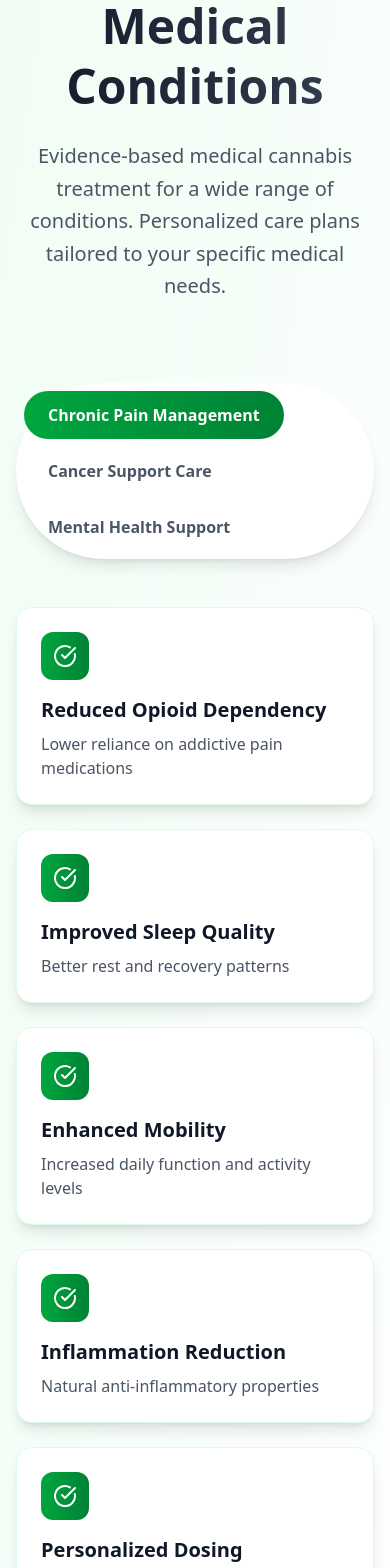
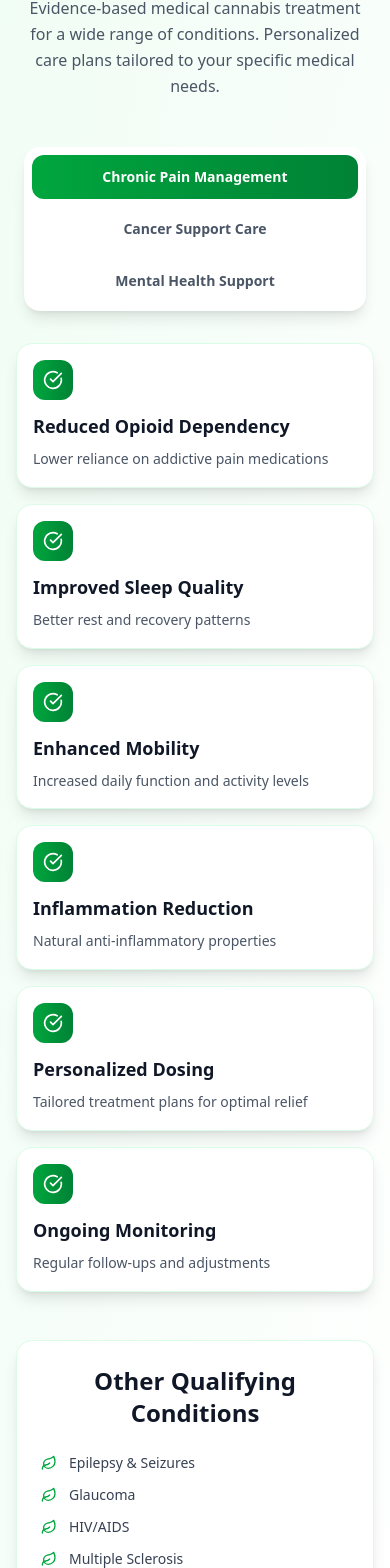
Before and after one commit to defidrum/legal-weed-doc, a React (Vite) app: page / in a window 390 px wide. Shown: the part 1417-2985 px from the top of the page. Built offline with nearby package versions, Linux system fonts and the light colour scheme.

Commit message:
legal weed doc init

```diff
--- a/src/components/LegalWeedDoc.tsx
+++ b/src/components/LegalWeedDoc.tsx
@@ -357,26 +357,27 @@ const LegalWeedDocWebsite = () => {
       </section>
 
       {/* Conditions Section */}
-      <section id="conditions" className="py-24 bg-gradient-to-br from-green-50 to-white">
+      <section id="conditions" className="py-16 md:py-24 bg-gradient-to-br from-green-50 to-white">
         <div className="max-w-7xl mx-auto px-4 sm:px-6 lg:px-8">
-          <div className="text-center mb-20">
-            <h2 className="text-5xl md:text-6xl font-bold bg-gradient-to-r from-gray-900 to-gray-700 bg-clip-text text-transparent mb-6 leading-tight md:leading-snug">
+          <div className="text-center mb-12 md:mb-20">
+            <h2 className="text-3xl sm:text-4xl md:text-5xl lg:text-6xl font-bold bg-gradient-to-r from-gray-900 to-gray-700 bg-clip-text text-transparent mb-4 md:mb-6 leading-tight">
               Qualifying Medical Conditions
             </h2>
-            <p className="text-xl text-gray-600 max-w-4xl mx-auto leading-relaxed">
+            <p className="text-base sm:text-lg md:text-xl text-gray-600 max-w-4xl mx-auto leading-relaxed px-2">
               Evidence-based medical cannabis treatment for a wide range of conditions.
               Personalized care plans tailored to your specific medical needs.
             </p>
           </div>
 
-          {/* Condition Selector */}
-          <div className="flex justify-center mb-12">
-            <div className="bg-white rounded-full shadow-lg p-2 flex gap-2 flex-wrap">
+          {/* Condition Selector - Mobile Friendly */}
+          <div className="flex justify-center mb-8 md:mb-12 px-2">
+            <div className="bg-white rounded-2xl md:rounded-full shadow-lg p-2 w-full max-w-4xl">
+              <div className="flex flex-col sm:flex-row gap-2 sm:gap-2">
                 {Object.keys(conditionTreatments).map((condition) => (
                   <button
                     key={condition}
                     onClick={() => setSelectedCondition(condition)}
-                  className={`px-6 py-3 rounded-full font-semibold transition-all duration-300 ${
+                    className={`px-4 sm:px-6 py-3 rounded-xl sm:rounded-full font-semibold transition-all duration-300 text-sm sm:text-base flex-1 ${
                       selectedCondition === condition
                         ? 'bg-gradient-to-r from-green-600 to-green-700 text-white'
                         : 'text-gray-600 hover:bg-gray-100'
@@ -387,30 +388,33 @@ const LegalWeedDocWebsite = () => {
                 ))}
               </div>
             </div>
+          </div>
 
-          {/* Treatment Benefits */}
-          <div className="grid md:grid-cols-2 lg:grid-cols-3 gap-6 mb-16">
+          {/* Treatment Benefits - Mobile Optimized Grid */}
+          <div className="grid grid-cols-1 md:grid-cols-2 lg:grid-cols-3 gap-4 md:gap-6 mb-12 md:mb-16">
             {conditionTreatments[selectedCondition].benefits.map((benefit: any, index: any) => (
               <div
                 key={index}
-                className={`bg-white rounded-2xl p-6 shadow-lg hover:shadow-xl transition-all duration-500 transform hover:-translate-y-2 border border-green-100 ${
+                className={`bg-white rounded-2xl p-4 md:p-6 shadow-lg hover:shadow-xl transition-all duration-500 transform hover:-translate-y-1 md:hover:-translate-y-2 border border-green-100 ${
                   visibleSections.has('conditions') ? 'translate-y-0 opacity-100' : 'translate-y-10 opacity-0'
                 }`}
                 style={{ transitionDelay: `${index * 100}ms` }}
               >
-                <div className="w-12 h-12 bg-gradient-to-r from-green-600 to-green-700 rounded-xl flex items-center justify-center text-white mb-4">
-                  <CheckCircle className="w-6 h-6" />
+                <div className="w-10 h-10 md:w-12 md:h-12 bg-gradient-to-r from-green-600 to-green-700 rounded-xl flex items-center justify-center text-white mb-3 md:mb-4">
+                  <CheckCircle className="w-5 h-5 md:w-6 md:h-6" />
                 </div>
-                <h3 className="text-xl font-bold text-gray-900 mb-2">{benefit.title}</h3>
-                <p className="text-gray-600">{benefit.desc}</p>
+                <h3 className="text-lg md:text-xl font-bold text-gray-900 mb-2">{benefit.title}</h3>
+                <p className="text-sm md:text-base text-gray-600 leading-relaxed">{benefit.desc}</p>
               </div>
             ))}
           </div>
 
-          {/* Additional Qualifying Conditions */}
-          <div className="bg-white rounded-3xl p-8 shadow-lg border border-green-100">
-            <h3 className="text-3xl font-bold text-gray-900 mb-8 text-center">Other Qualifying Conditions</h3>
-            <div className="grid md:grid-cols-3 gap-6">
+          {/* Additional Qualifying Conditions - Mobile Responsive */}
+          <div className="bg-white rounded-2xl md:rounded-3xl p-6 md:p-8 shadow-lg border border-green-100">
+            <h3 className="text-2xl md:text-3xl font-bold text-gray-900 mb-6 md:mb-8 text-center">
+              Other Qualifying Conditions
+            </h3>
+            <div className="grid grid-cols-1 md:grid-cols-2 lg:grid-cols-3 gap-6 md:gap-8">
               {[
                 ['Epilepsy & Seizures', 'Glaucoma', 'HIV/AIDS', 'Multiple Sclerosis'],
                 ['Crohn\'s Disease', 'Parkinson\'s Disease', 'Alzheimer\'s', 'ALS'],
@@ -419,8 +423,8 @@ const LegalWeedDocWebsite = () => {
                 <div key={colIndex} className="space-y-3">
                   {column.map((condition, index) => (
                     <div key={index} className="flex items-center gap-3">
-                      <Leaf className="w-4 h-4 text-green-600" />
-                      <span className="text-gray-700">{condition}</span>
+                      <Leaf className="w-4 h-4 text-green-600 flex-shrink-0" />
+                      <span className="text-sm md:text-base text-gray-700">{condition}</span>
                     </div>
                   ))}
                 </div>
```
Lines whose indentation alone changed are shown as unchanged.
